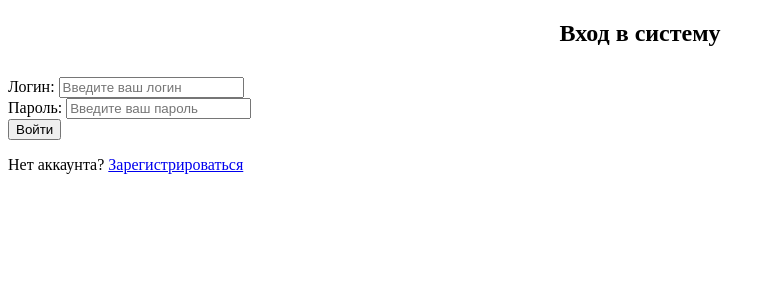
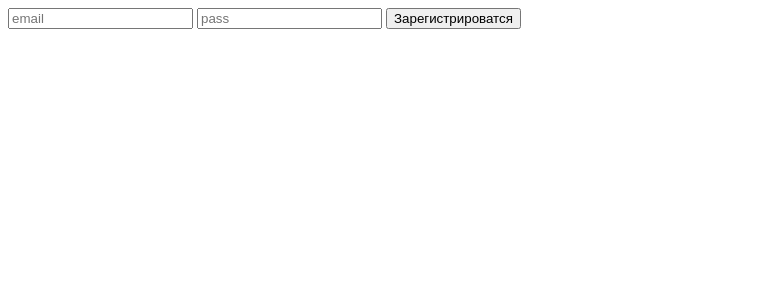
Before and after one commit to MoTyaZ1/MoTyaZ1.github.io, a PHP site: page /php/index.php in a window 1280 px wide. Shown: the top 300 px of the page, without its empty margins (0-776 px from the left). Run offline with PHP 8.4, Linux system fonts and the light colour scheme.

Commit message:
Add files via upload

```diff
--- a/php/index.php
+++ b/php/index.php
@@ -1,74 +1,15 @@
-<?php
-session_start();
-
-// Обработка формы входа
-if ($_SERVER['REQUEST_METHOD'] === 'POST' && isset($_POST['login'])) {
-    $username = $_POST['username'] ?? '';
-    $password = $_POST['password'] ?? '';
-
-    // Здесь должна быть проверка логина и пароля в базе данных
-    // Это упрощенный пример для демонстрации
-
-    if (!empty($username) && !empty($password)) {
-        $_SESSION['message'] = "Добро пожаловать, $username!";
-        header('Location: ' . $_SERVER['PHP_SELF']);
-        exit;
-    } else {
-        $error = "Пожалуйста, заполните все поля";
-    }
-}
-
-// Обработка перехода на страницу регистрации
-if (isset($_GET['register'])) {
-    // Здесь можно реализовать переход на страницу регистрации
-    // или показать форму регистрации
-    echo "Страница регистрации будет реализована здесь";
-    exit;
-}
-?>
-
 <!DOCTYPE html>
-<html lang="ru">
-
+<html lang="en">
 <head>
     <meta charset="UTF-8">
     <meta name="viewport" content="width=device-width, initial-scale=1.0">
-    <title>Форма входа</title>
+    <title>Document</title>
 </head>
-
 <body>
-    <div class="login-form">
-        <h2 style="text-align: center; margin-bottom: 30px;">Вход в систему</h2>
-
-        <?php if (isset($error)): ?>
-            <div class="error"><?php echo htmlspecialchars($error); ?></div>
-        <?php endif; ?>
-
-        <?php if (isset($_SESSION['message'])): ?>
-            <div class="success"><?php echo htmlspecialchars($_SESSION['message']); ?></div>
-            <?php unset($_SESSION['message']); ?>
-        <?php endif; ?>
-
-        <form method="POST" action="">
-            <div class="form-group">
-                <label for="username">Логин:</label>
-                <input type="text" id="username" name="username" required
-                    placeholder="Введите ваш логин">
-            </div>
-
-            <div class="form-group">
-                <label for="password">Пароль:</label>
-                <input type="password" id="password" name="password" required
-                    placeholder="Введите ваш пароль">
-            </div>
-
-            <button type="submit" name="login" class="btn">Войти</button>
-        </form>
-
-        <div class="register-link">
-            <p>Нет аккаунта? <a href="?register=true">Зарегистрироваться</a></p>
-        </div>
-    </div>
+    <form action='register.php' method='post'>
+        <input type='text' placeholder='email' name='email'>
+        <input type='text' placeholder='pass' name='pass'>
+        <button type='submit'>Зарегистрироватся</button>
+    </form>
 </body>
-
 </html>
```
Also changed, not shown: php/db.php (added, +14 -0 lines), php/register.php (added, +8 -0 lines).
